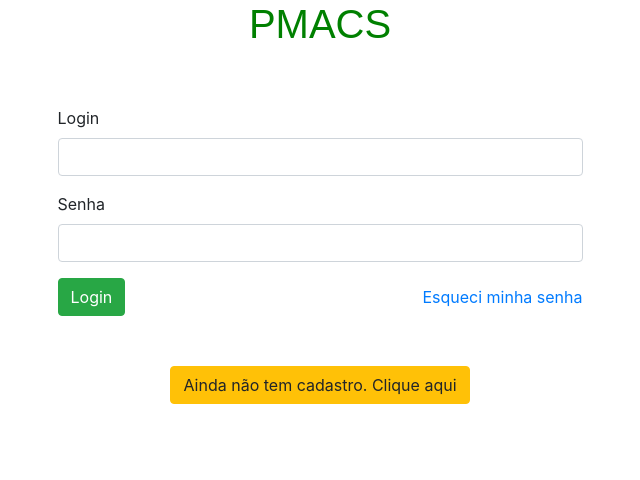
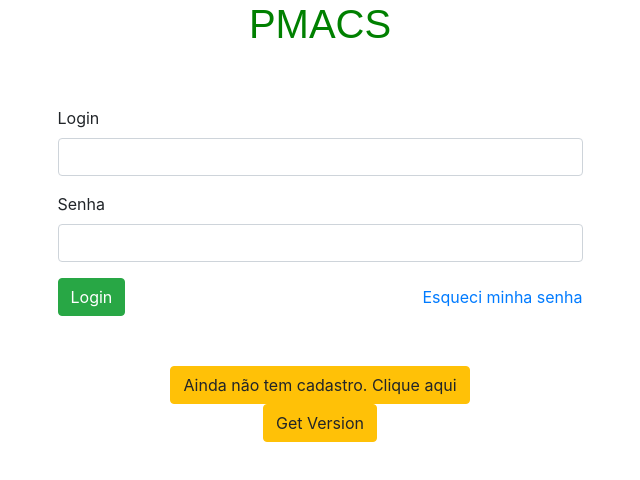
Before and after one commit to BrennoMello/telecovid-front, a React (Create React App) app: page / in a window 1280 px wide. Shown: the top 480 px of the page, without its empty margins (320-960 px from the left). Built offline with nearby package versions, Linux system fonts and the light colour scheme.

Commit message:
commit de andré

```diff
--- a/src/component/PmacsLoginComponent.jsx
+++ b/src/component/PmacsLoginComponent.jsx
@@ -38,6 +38,7 @@ class PmacsLoginComponent extends Component {
         this.validate = this.validate.bind(this)
         this.goToTheMinRegister = this.goToTheMinRegister.bind(this)
         this.goToTheEmailRememberPass = this.goToTheEmailRememberPass.bind(this)
+        this.getVersion = this.getVersion.bind(this)
     }
 
     componentDidMount() {
@@ -97,6 +98,17 @@ class PmacsLoginComponent extends Component {
         }
 
         return errors
+    }
+
+    getVersion(){
+        UserDataService.getVersion()
+        .then(response => {
+                if(response.data.code === 100){
+                    console.log(response.data.description);
+                }
+
+            }
+        )
     }
 
     goToTheMinRegister() {
@@ -160,6 +172,10 @@ class PmacsLoginComponent extends Component {
                     <button className="btn btn-warning" type="butom" onClick={this.goToTheMinRegister}>Ainda não tem cadastro. Clique aqui</button>
                 </div>
 
+                <div className="center">
+                    <button className="btn btn-warning" type="butom" onClick={this.getVersion}>Get Version</button>
+                </div>
+
             </div>
         )
     }
--- a/src/service/UserDataService.js
+++ b/src/service/UserDataService.js
@@ -1,6 +1,7 @@
 import axios from 'axios'
 
-const USER_API_URL = 'http://localhost:8083'
+const USER_API_URL = 'http://pmacs.projetos.local:31000/v1/autenticacao'
+const FILE_API_URL = 'http://pmacs.projetos.local:31000/v1/upload'
 
 class UserDataService {
 
@@ -45,9 +46,12 @@ class UserDataService {
     }
 
     uploadFiles(data){
-        return axios.post(`${USER_API_URL}/users/uploadFiles/`, data);
+        return axios.post(`${FILE_API_URL}/uploadArquivo/`, data);
     }
 
+    getVersion() {
+        return axios.get(`${USER_API_URL}/version`);
+    }
 }
 
 export default new UserDataService()
```
Also changed, not shown: 1 other file (tests, documents, lock files or other folders).
